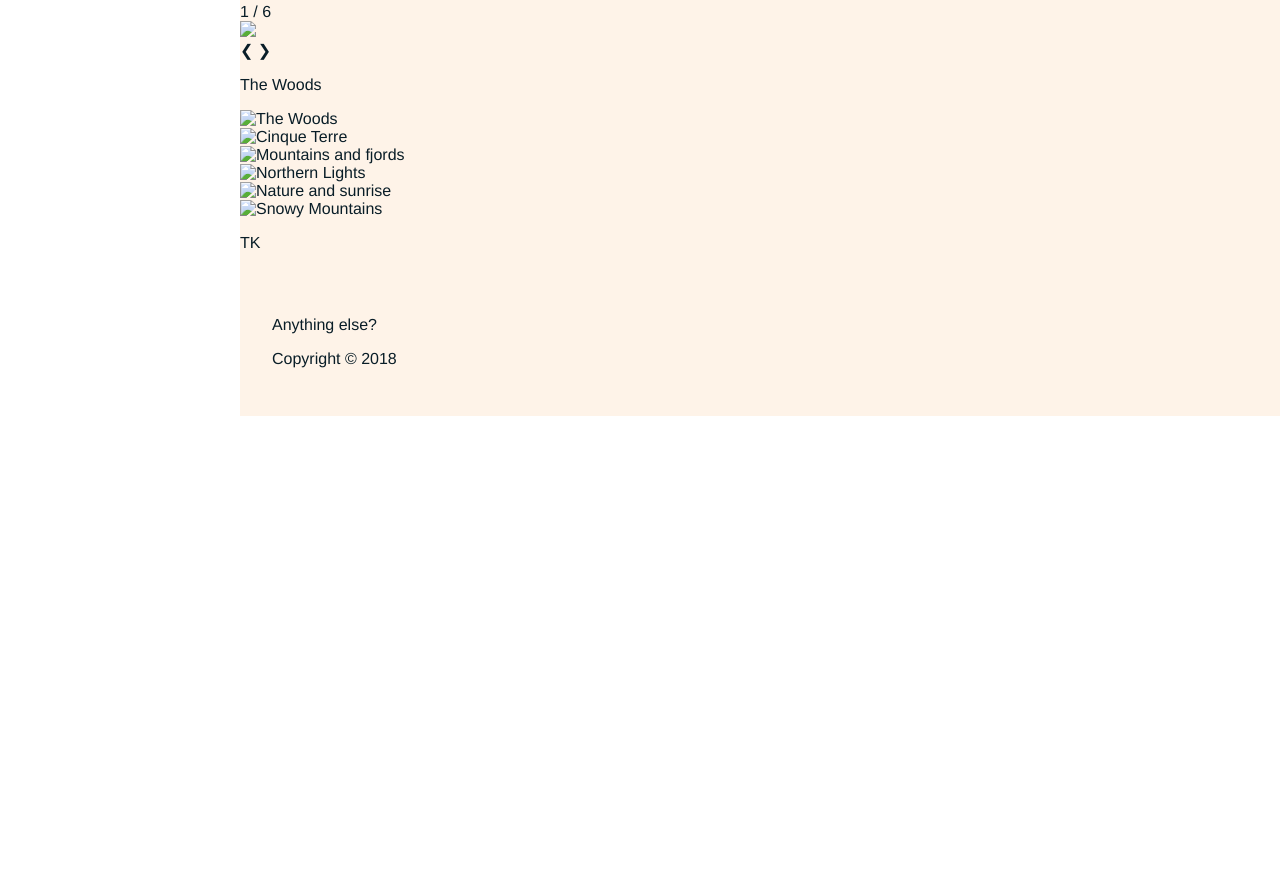
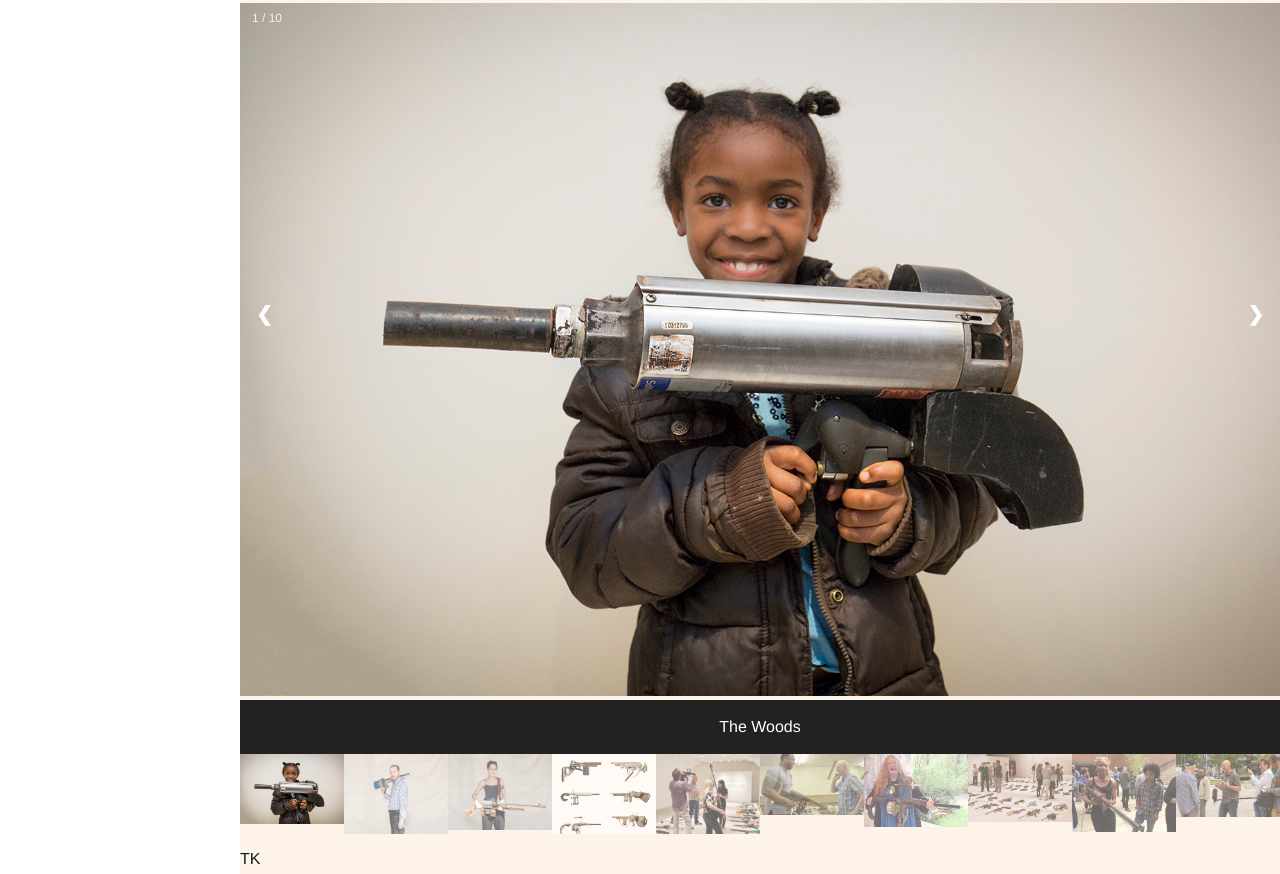
Before and after one commit to OOKB/gunshow, a plain HTML site: page index.html in a window 1280 px wide. Shown: the part 2611-3485 px from the top of the page. Before the commit the page ends 3027 px from the top, so only its background shows below. Drawn offline with Linux system fonts and the light colour scheme.

Commit message:
rename some images for gallery

```diff
--- a/index.html
+++ b/index.html
@@ -7,6 +7,7 @@
     <link href="https://fonts.googleapis.com/css?family=Oswald:300,400,700&amp;subset=latin-ext" rel="stylesheet">
     <link href="webfonts/leagueGothic.css" rel="stylesheet" type="text/css">
     <link rel="stylesheet" type="text/css" href="styles.css" />
+    <link rel="stylesheet" type="text/css" href="slides.css" />
   </head>
 
   <body>
@@ -141,37 +142,57 @@
 
           <section id="gallery" class="card">
             <!-- Container for the image gallery -->
-            <div class="container">
+            <div class="ssContainer">
 
               <!-- Full-width images with number text -->
               <div class="mySlides">
-                <div class="numbertext">1 / 6</div>
-                  <img src="img_woods_wide.jpg" style="width:100%">
+                <div class="numbertext">1 / 10</div>
+                <img src="/i/gallery/001gs-EI_1860-Edit.jpg"/>
               </div>
 
               <div class="mySlides">
-                <div class="numbertext">2 / 6</div>
-                  <img src="img_5terre_wide.jpg" style="width:100%">
+                <div class="numbertext">2 / 10</div>
+                <img src="/i/gallery/002gs-EI_2852.jpg"/>
               </div>
 
               <div class="mySlides">
-                <div class="numbertext">3 / 6</div>
-                  <img src="img_mountains_wide.jpg" style="width:100%">
+                <div class="numbertext">3 / 10</div>
+                <img src="/i/gallery/003gs-EI_2857.jpg"/>
               </div>
 
               <div class="mySlides">
-                <div class="numbertext">4 / 6</div>
-                  <img src="img_lights_wide.jpg" style="width:100%">
+                <div class="numbertext">4 / 10</div>
+                <img src="/i/gallery/004gs-8gunVert.jpg"/>
               </div>
 
               <div class="mySlides">
-                <div class="numbertext">5 / 6</div>
-                  <img src="img_nature_wide.jpg" style="width:100%">
+                <div class="numbertext">5 / 10</div>
+                <img src="/i/gallery/005gs-FullSizeRender.jpg"/>
               </div>
 
               <div class="mySlides">
-                <div class="numbertext">6 / 6</div>
-                  <img src="img_snow_wide.jpg" style="width:100%">
+                <div class="numbertext">6 / 10</div>
+                <img src="/i/gallery/006gsGS13.jpg"/>
+              </div>
+
+              <div class="mySlides">
+                <div class="numbertext">7 / 10</div>
+                <img src="/i/gallery/007gs-Gun3.jpg"/>
+              </div>
+
+              <div class="mySlides">
+                <div class="numbertext">8 / 10</div>
+                <img src="/i/gallery/008gs-U6.jpg"/>
+              </div>
+
+              <div class="mySlides">
+                <div class="numbertext">9 / 10</div>
+                <img src="/i/gallery/009gs-IMG_1845.jpg"/>
+              </div>
+
+              <div class="mySlides">
+                <div class="numbertext">10 / 10</div>
+                <img src="/i/gallery/010gs-IMG_1865.jpg"/>
               </div>
 
               <!-- Next and previous buttons -->
@@ -184,24 +205,36 @@
               </div>
 
               <!-- Thumbnail images -->
-              <div class="row">
+              <div class="row thumbnails">
                 <div class="column">
-                  <img class="demo cursor" src="img_woods.jpg" style="width:100%" onclick="currentSlide(1)" alt="The Woods">
+                  <img class="demo cursor" src="/i/gallery/001gs-EI_1860-Edit.jpg" onclick="currentSlide(1)" alt="The Woods">
                 </div>
                 <div class="column">
-                  <img class="demo cursor" src="img_5terre.jpg" style="width:100%" onclick="currentSlide(2)" alt="Cinque Terre">
+                  <img class="demo cursor" src="/i/gallery/002gs-EI_2852.jpg" onclick="currentSlide(2)" alt="Cinque Terre">
                 </div>
                 <div class="column">
-                  <img class="demo cursor" src="img_mountains.jpg" style="width:100%" onclick="currentSlide(3)" alt="Mountains and fjords">
+                  <img class="demo cursor" src="/i/gallery/003gs-EI_2857.jpg" onclick="currentSlide(3)" alt="Mountains and fjords">
                 </div>
                 <div class="column">
-                  <img class="demo cursor" src="img_lights.jpg" style="width:100%" onclick="currentSlide(4)" alt="Northern Lights">
+                  <img class="demo cursor" src="/i/gallery/004gs-8gunVert.jpg" onclick="currentSlide(4)" alt="Northern Lights">
                 </div>
                 <div class="column">
-                  <img class="demo cursor" src="img_nature.jpg" style="width:100%" onclick="currentSlide(5)" alt="Nature and sunrise">
+                  <img class="demo cursor" src="/i/gallery/005gs-FullSizeRender.jpg" onclick="currentSlide(5)" alt="Nature and sunrise">
                 </div>
                 <div class="column">
-                  <img class="demo cursor" src="img_snow.jpg" style="width:100%" onclick="currentSlide(6)" alt="Snowy Mountains">
+                  <img class="demo cursor" src="/i/gallery/006gsGS13.jpg" onclick="currentSlide(6)" alt="Snowy Mountains">
+                </div>
+                <div class="column">
+                  <img class="demo cursor" src="/i/gallery/007gs-Gun3.jpg" onclick="currentSlide(7)" alt="Snowy Mountains">
+                </div>
+                <div class="column">
+                  <img class="demo cursor" src="/i/gallery/008gs-U6.jpg" onclick="currentSlide(8)" alt="Snowy Mountains">
+                </div>
+                <div class="column">
+                  <img class="demo cursor" src="/i/gallery/009gs-IMG_1845.jpg" onclick="currentSlide(9)" alt="Snowy Mountains">
+                </div>
+                <div class="column">
+                  <img class="demo cursor" src="/i/gallery/010gs-IMG_1865.jpg" onclick="currentSlide(10)" alt="Snowy Mountains">
                 </div>
               </div>
             </div>
--- /dev/null
+++ b/slides.css
@@ -0,0 +1,86 @@
+/* Position the image container (needed to position the left and right arrows) */
+.ssContainer {
+  position: relative;
+}
+
+/* Hide the images by default */
+.mySlides {
+  display: none;
+}
+
+/* Add a pointer when hovering over the thumbnail images */
+.cursor {
+  cursor: pointer;
+}
+
+/* Next & previous buttons */
+.prev,
+.next {
+  cursor: pointer;
+  position: absolute;
+  top: 40%;
+  width: auto;
+  padding: 16px;
+  margin-top: -50px;
+  color: white;
+  font-weight: bold;
+  font-size: 20px;
+  border-radius: 0 3px 3px 0;
+  user-select: none;
+  -webkit-user-select: none;
+}
+
+/* Position the "next button" to the right */
+.next {
+  right: 0;
+  border-radius: 3px 0 0 3px;
+}
+
+/* On hover, add a black background color with a little bit see-through */
+.prev:hover,
+.next:hover {
+  background-color: rgba(0, 0, 0, 0.8);
+}
+
+/* Number text (1/3 etc) */
+.numbertext {
+  color: #f2f2f2;
+  font-size: 12px;
+  padding: 8px 12px;
+  position: absolute;
+  top: 0;
+}
+
+/* Container for image text */
+.caption-container {
+  text-align: center;
+  background-color: #222;
+  padding: 2px 16px;
+  color: white;
+}
+
+.ssContainer .row {
+  display:flex;
+  height: 80px;
+}
+
+.ssContainer .row .column {
+  flex: 1;
+  height: 100%;
+  overflow: hidden;
+}
+/* .ssContainer .row .column img {
+  height: 100%;
+  width: auto;
+  max-width: none;
+} */
+
+/* Add a transparency effect for thumnbail images */
+.demo {
+  opacity: 0.6;
+}
+
+.active,
+.demo:hover {
+  opacity: 1;
+}
```
Also changed, not shown: i/gallery/001gs-EI_1860-Edit.jpg (added), i/gallery/002gs-EI_2852.jpg (added), i/gallery/003gs-EI_2857.jpg (added), i/gallery/004gs-8gunVert.jpg (added), i/gallery/005gs-FullSizeRender.jpg (added), i/gallery/006gsGS13.jpg (added), i/gallery/007gs-Gun3.jpg (added), i/gallery/008gs-U6.jpg (added), i/gallery/009gs-IMG_1845.JPG (added), i/gallery/010gs-IMG_1865.JPG (added), i/gallery/011gs-IMG_2565.jpg (added), i/gallery/012gs-IMG_1847.JPG (added), i/gallery/013gs-IMG_2581.jpg (added), 19 other files.
